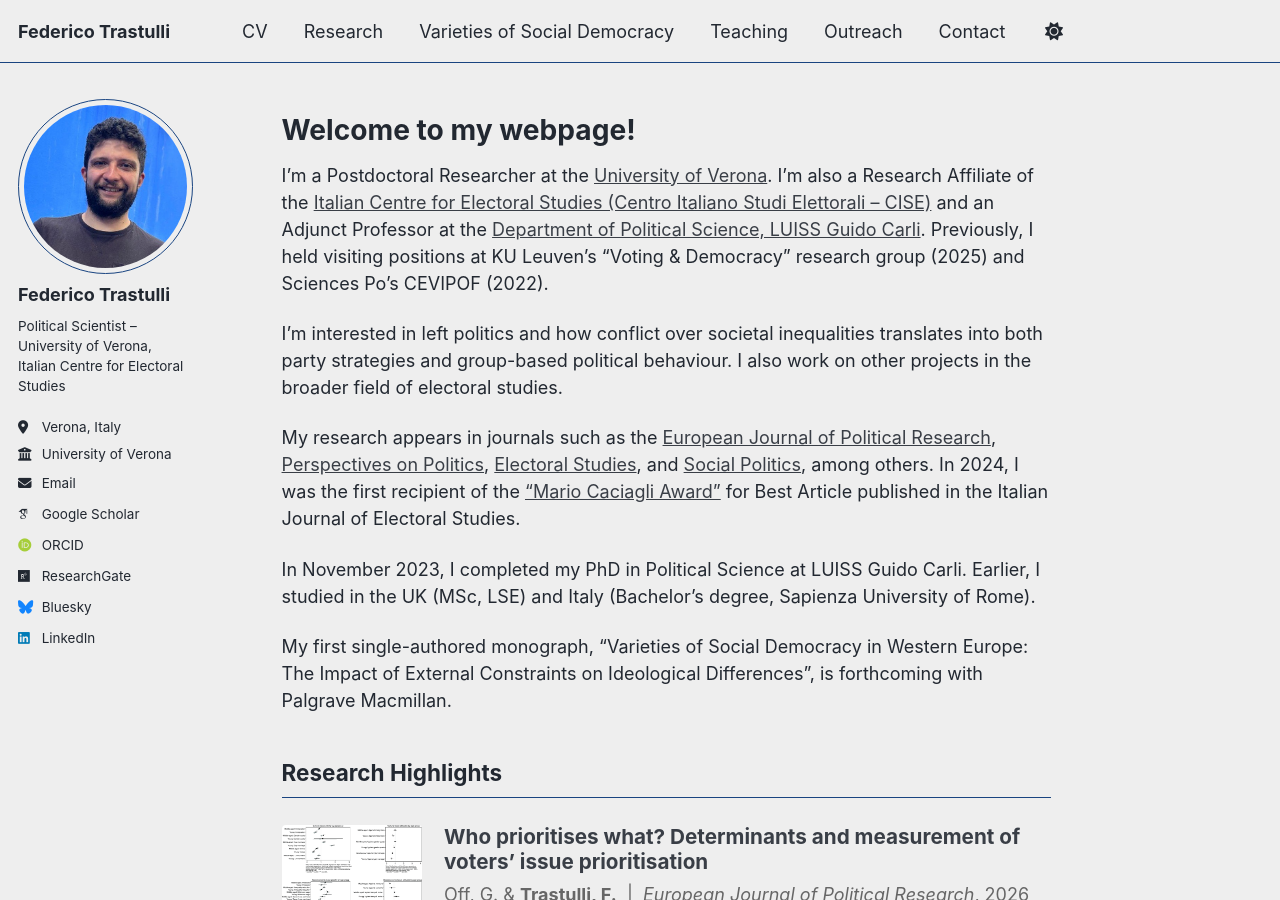
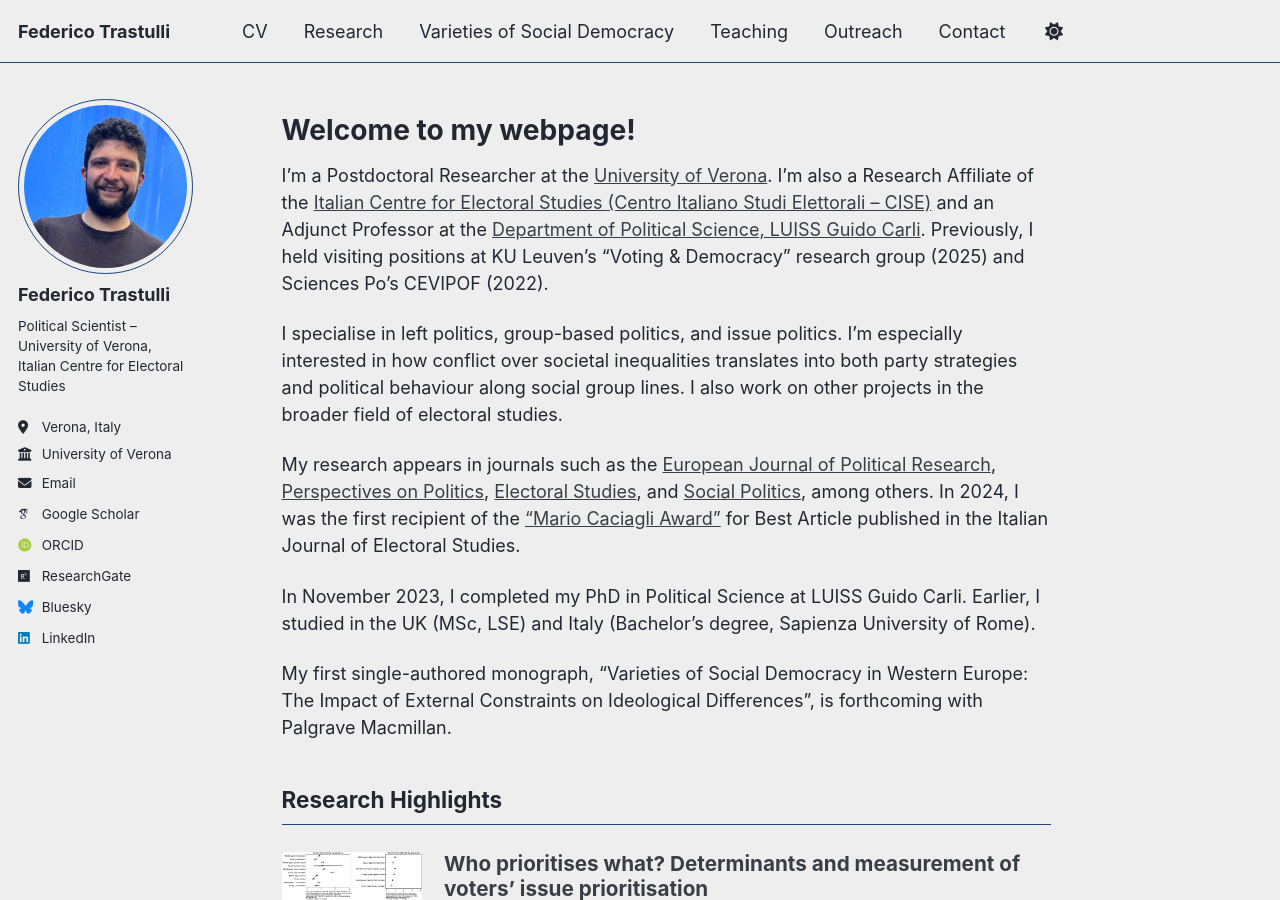
Before and after one commit to federicotrastulli/federicotrastulli.github.io, a Jekyll site: the page built from _pages/about.md, in a window 1280 px wide and 900 px high. Built offline with Jekyll 4.4.1, drawn with Linux system fonts in a browser that asks for light colours; some web fonts are replaced; a script bundle is joined from its source files by our own code; library files that are not in the unit come from our copies.

Commit message:
Update about.md

```diff
--- a/_pages/about.md
+++ b/_pages/about.md
@@ -11,7 +11,7 @@ redirect_from:
 
 I'm a Postdoctoral Researcher at the [University of Verona](https://www.dsu.univr.it/?ent=persona&id=79634&lang=it). I'm also a Research Affiliate of the [Italian Centre for Electoral Studies (Centro Italiano Studi Elettorali – CISE)](https://cise.luiss.it/chi-siamo/le-persone/) and an Adjunct Professor at the [Department of Political Science, LUISS Guido Carli](https://www.luiss.it/faculty/354453). Previously, I held visiting positions at KU Leuven's "Voting & Democracy" research group (2025) and Sciences Po's CEVIPOF (2022).
 
-I'm interested in left politics and how conflict over societal inequalities translates into both party strategies and group-based political behaviour. I also work on other projects in the broader field of electoral studies.
+I specialise in left politics, group-based politics, and issue politics. I'm especially interested in how conflict over societal inequalities translates into both party strategies and political behaviour along social group lines. I also work on other projects in the broader field of electoral studies.
 
 My research appears in journals such as the [European Journal of Political Research](https://www.cambridge.org/core/journals/european-journal-of-political-research/article/who-prioritises-what-determinants-and-measurement-of-voters-issue-prioritisation/E85C711B0698149F280FA000C70A5E66), [Perspectives on Politics](https://www.cambridge.org/core/journals/european-journal-of-political-research/article/who-prioritises-what-determinants-and-measurement-of-voters-issue-prioritisation/E85C711B0698149F280FA000C70A5E66), [Electoral Studies](https://www.sciencedirect.com/science/article/pii/S026137942500112X), and [Social Politics](https://academic.oup.com/sp/advance-article/doi/10.1093/sp/jxae035/7965949), among others. In 2024, I was the first recipient of the ["Mario Caciagli Award"](https://oaj.fupress.net/index.php/qoe/announcement/view/133) for Best Article published in the Italian Journal of Electoral Studies.
 
```
